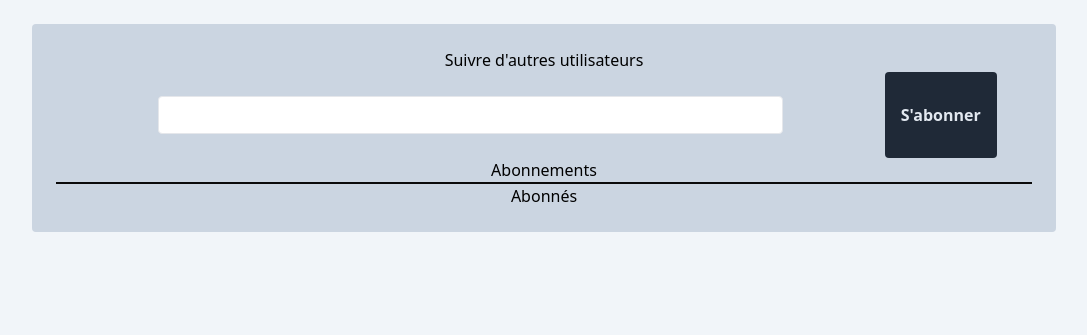
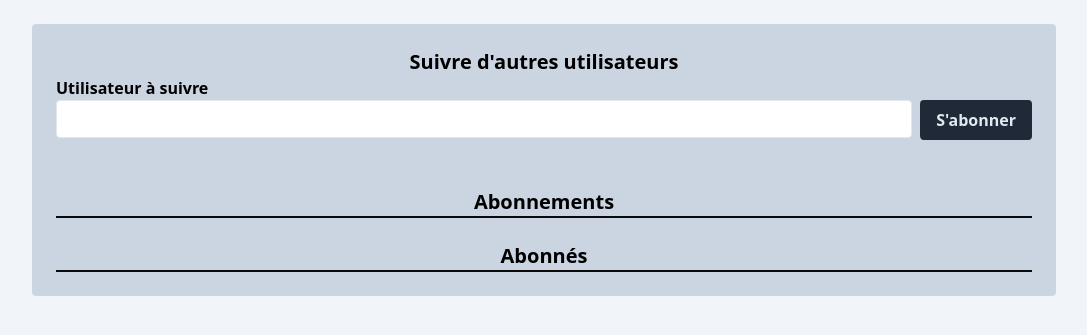
Before and after one commit to CuteSlime/P9_Developpez_une_application_Web_en_utilisant_Django, a Django app: page /review/follow/ in a window 1280 px wide; the page is wider, and only the part inside the window is pictured. Shown: the part 64-399 px from the top of that part, without its empty margins (96-1183 px from the left). Run offline with Django 5.2, Linux system fonts and the light colour scheme; the visitor is signed in with stand-in values (Sample User, id 1); some libraries are stand-ins or nearby versions.

Commit message:
update CSS for follow

```diff
--- a/LITRevu/templates/review/follow.html
+++ b/LITRevu/templates/review/follow.html
@@ -7,29 +7,31 @@
 {% block content %}
 
     <div class="bg-slate-300 rounded mx-auto w-4/5 p-6 my-6">
-        <h2 class="flex justify-center">Suivre d'autres utilisateurs</h2>
+        <h2 class="flex justify-center font-semibold text-xl">Suivre d'autres utilisateurs</h2>
 
         <form method="POST" class="flex">
             {% csrf_token %}
-            <div class="flex justify-center w-4/5 m-6">
-            <label for="{{ form.username.id_for_label }}"></label>
-            {% render_field form.username class="appearance-none border rounded w-4/5 py-2 px-3 text-gray-700 leading-tight focus:outline-none focus:shadow-outline" placeholder=form.title.label %}
-        </div>
+            <div class="flex flex-col w-full">
+            <label for="{{ form.username.id_for_label }}" class="font-semibold">Utilisateur à suivre</label>
+            {% render_field form.username class="appearance-none border rounded mr-2 py-2 px-3 text-gray-700 leading-tight focus:outline-none focus:shadow-outline" placeholder=form.title.label %}
+            </div>
             <input type="hidden" name="action" value="follow">
-            <button type="submit" class="bg-gray-800 hover:bg-gray-700 text-slate-200 hover:text-cyan-300 font-bold py-2 px-4 w-auto rounded focus:outline-none focus:shadow-outline">S'abonner</button>
+            <button type="submit" class="bg-gray-800 hover:bg-gray-700 text-slate-200 hover:text-cyan-300 font-bold py-2 px-4 my-6 w-auto rounded focus:outline-none focus:shadow-outline">S'abonner</button>
+
         </form>
             {% for error in form.username.errors %}
                 <div class="flex justify-center alert alert-danger">
                     {{ error }}
                 </div>
             {% endfor %}
-        <h2 class="flex justify-center">Abonnements</h2>
+            <br>
+        <h2 class="flex justify-center font-semibold text-xl">Abonnements</h2>
         <div class="flex"></div>
         <div class="w-full border-x-2 border-t-2 border-neutral-950">
             {% for user_follow in user_follows %}
                 <div class="flex justify-between border-b-2  border-neutral-950">
                     <div class=" p-2">
-                        <p>{{ user_follow.followed_user }}</p>
+                        <p class="font-semibold">{{ user_follow.followed_user }}</p>
                     </div>
                     <div class="border-l-2 p-2  border-neutral-950">
                         <form method="POST">
@@ -44,11 +46,15 @@
             {% endfor %}
         </div>
 
-
-        <h2 class="flex justify-center">Abonnés</h2>
-        {% for user_follow in request.user.followed_by.all %}
-            <p>{{ user_follow.user.username }}</p>
-        {% endfor %}
+        <br>
+        <h2 class="flex justify-center font-semibold text-xl">Abonnés</h2>
+            <div class=" border-x-2 border-t-2 border-neutral-950">
+                {% for user_follow in request.user.followed_by.all %}
+                    <div class=" p-2 border-b-2 border-neutral-950">
+                        <p class="font-semibold">{{ user_follow.user.username }}</p>
+                    </div>
+                {% endfor %}
+            </div>
 
     </div>
 
```
